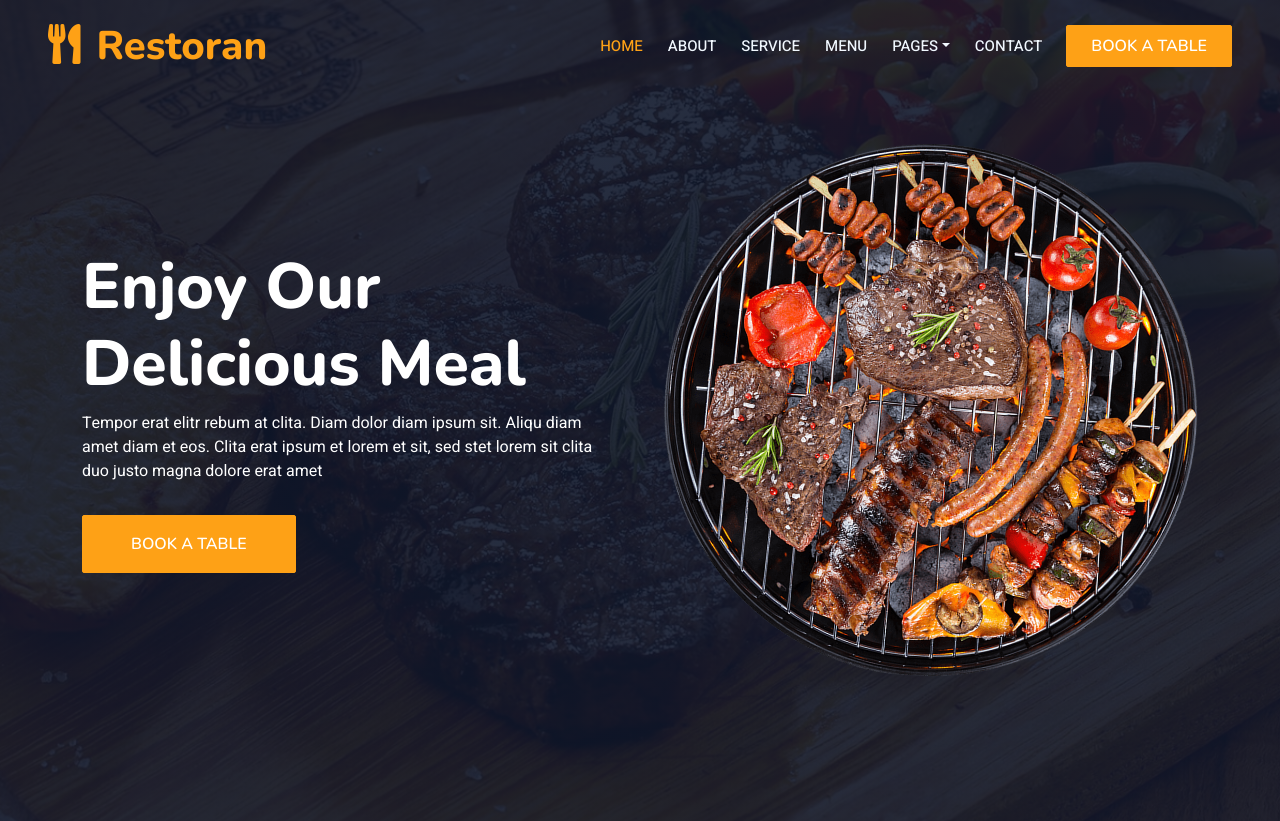
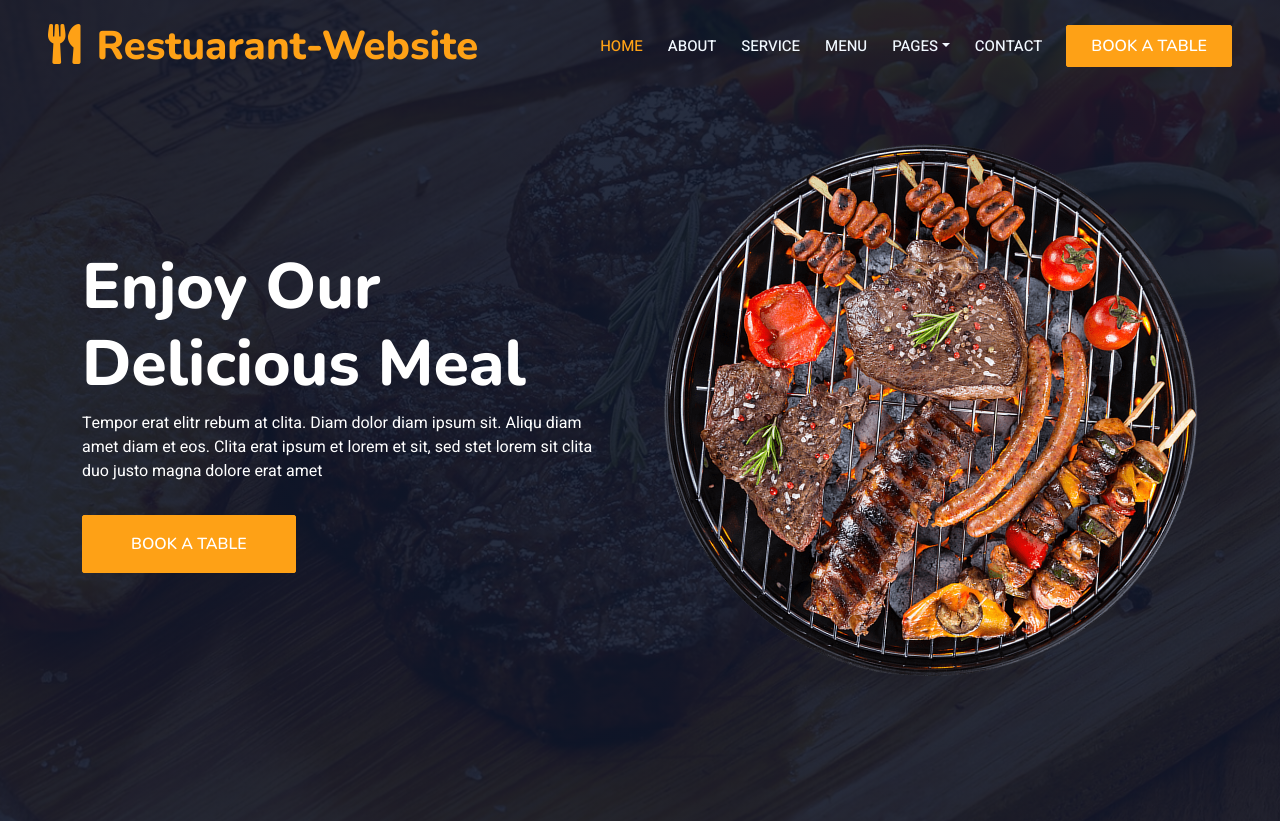
Before and after one commit to Dhie-boop/Flask_Website, a Flask app: page /about in a window 1280 px wide. Shown: the top 821 px of the page. Run offline with Flask 3, Linux system fonts and the light colour scheme; some libraries are stand-ins or nearby versions.

Commit message:
changes on the name of the website

```diff
--- a/templates/navbar.html
+++ b/templates/navbar.html
@@ -2,7 +2,7 @@
 <div class="container-xxl position-relative p-0">
   <nav class="navbar navbar-expand-lg navbar-dark bg-dark px-4 px-lg-5 py-3 py-lg-0">
       <a href="" class="navbar-brand p-0">
-          <h1 class="text-primary m-0"><i class="fa fa-utensils me-3"></i>Restoran</h1>
+          <h1 class="text-primary m-0"><i class="fa fa-utensils me-3"></i>Restuarant-Website</h1>
           <!-- <img src="img/logo.png" alt="Logo"> -->
       </a>
       <button class="navbar-toggler" type="button" data-bs-toggle="collapse" data-bs-target="#navbarCollapse">
```
